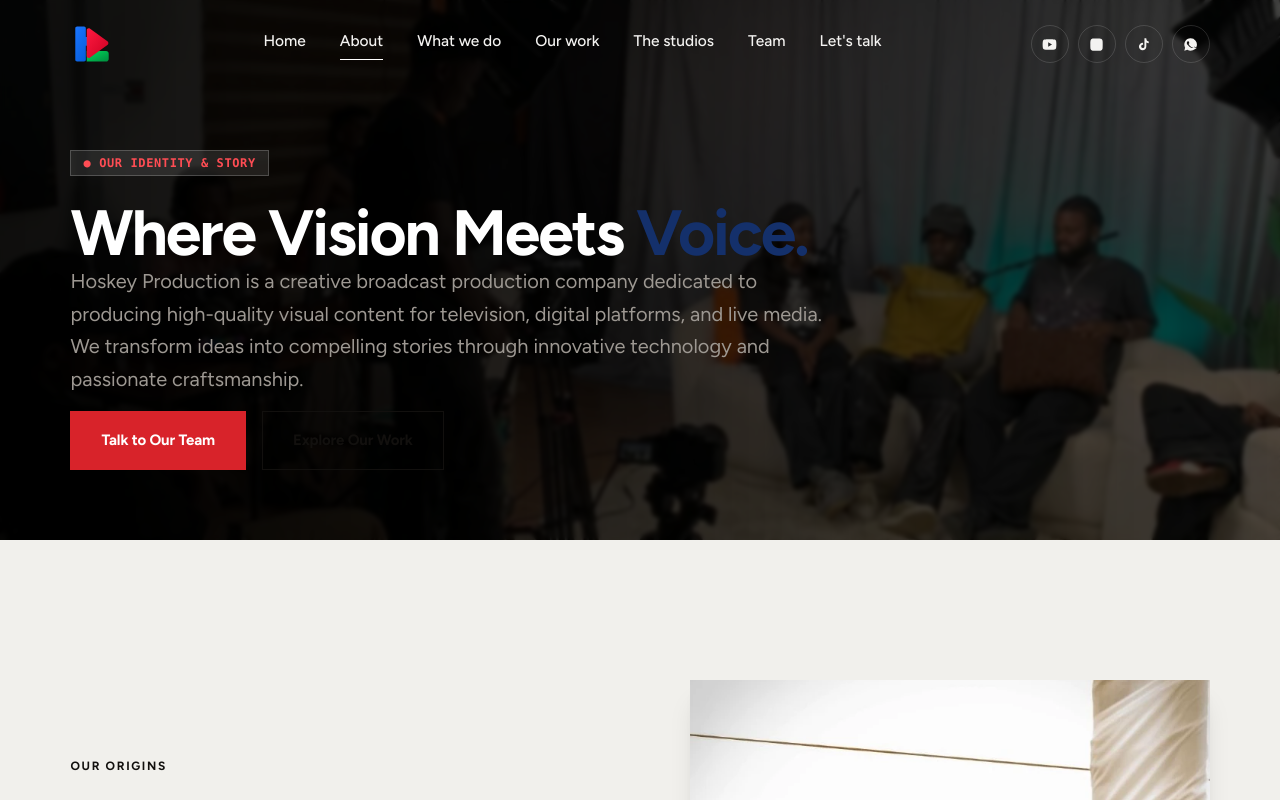
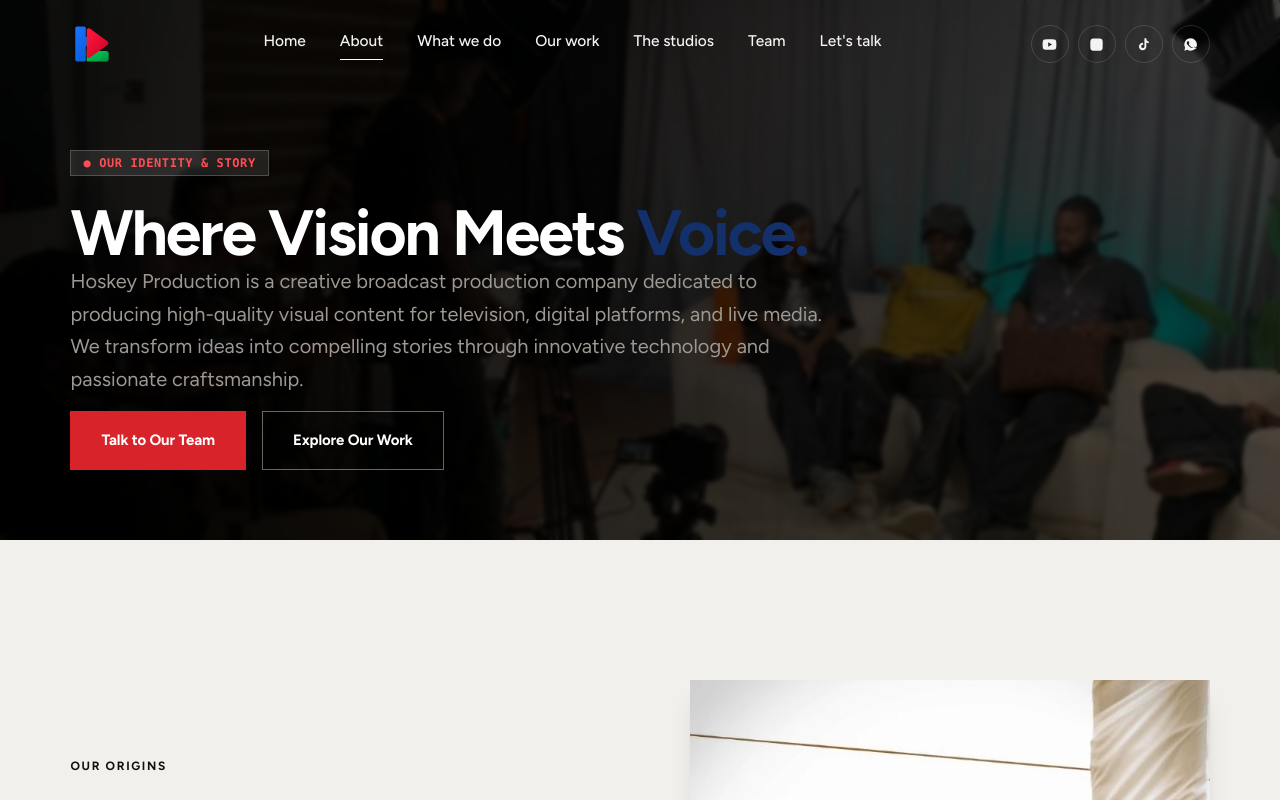
Before and after one commit to Donald-Edinam/hoskey-v2, a Next.js app: page /about in a window 1280 px wide. Shown: the top 800 px of the page. Built offline with nearby package versions, Linux system fonts and the light colour scheme; no server answers.

Commit message:
Fix: Resolved button color issue

```diff
--- a/src/app/about/page.tsx
+++ b/src/app/about/page.tsx
@@ -73,7 +73,7 @@ export default async function AboutPage() {
               </div>
 
               <Display className="text-4xl sm:text-6xl lg:text-7xl font-extrabold tracking-tight leading-none text-white">
-                Where Vision Meets <em className="text-[var(--navy-lift)]">Voice.</em>
+                Where Vision Meets <em className="text-[var(--red-lift)]">Voice.</em>
               </Display>
 
               <p className="text-base sm:text-xl text-[var(--on-dark-2)] leading-relaxed max-w-3xl">
@@ -84,7 +84,7 @@ export default async function AboutPage() {
                 <Button variant="red" href="/contact">
                   Talk to Our Team
                 </Button>
-                <Button variant="line" href="/work">
+                <Button variant="white" href="/work">
                   Explore Our Work
                 </Button>
               </div>
--- a/src/app/globals.css
+++ b/src/app/globals.css
@@ -215,13 +215,17 @@ em {
   color: var(--paper);
 }
 
-.sec--dark .btn--line {
+.sec--dark .btn--line,
+.hero .btn--line,
+[data-dark="true"] .btn--line {
   border-color: rgba(255, 255, 255, .4);
-  color: var(--on-dark);
+  color: #ffffff;
 }
 
-.sec--dark .btn--line:hover {
-  background: #fff;
+.sec--dark .btn--line:hover,
+.hero .btn--line:hover,
+[data-dark="true"] .btn--line:hover {
+  background: #ffffff;
   color: var(--ink);
 }
 
--- a/src/components/ui/Button.tsx
+++ b/src/components/ui/Button.tsx
@@ -1,7 +1,7 @@
 import React from "react";
 import Link from "next/link";
 
-export type ButtonVariant = "red" | "line";
+export type ButtonVariant = "red" | "line" | "white";
 
 export interface ButtonBaseProps {
   variant?: ButtonVariant;
@@ -28,7 +28,12 @@ export function Button({
   href,
   ...props
 }: ButtonProps) {
-  const variantClass = variant === "red" ? "btn--red" : "btn--line";
+  const variantClass =
+    variant === "red"
+      ? "btn--red"
+      : variant === "white"
+      ? "btn--line border-white/40 text-white hover:bg-white hover:text-[var(--ink)]"
+      : "btn--line";
   const combinedClassName = `btn ${variantClass} ${className}`.trim();
 
   if (href !== undefined) {
```
